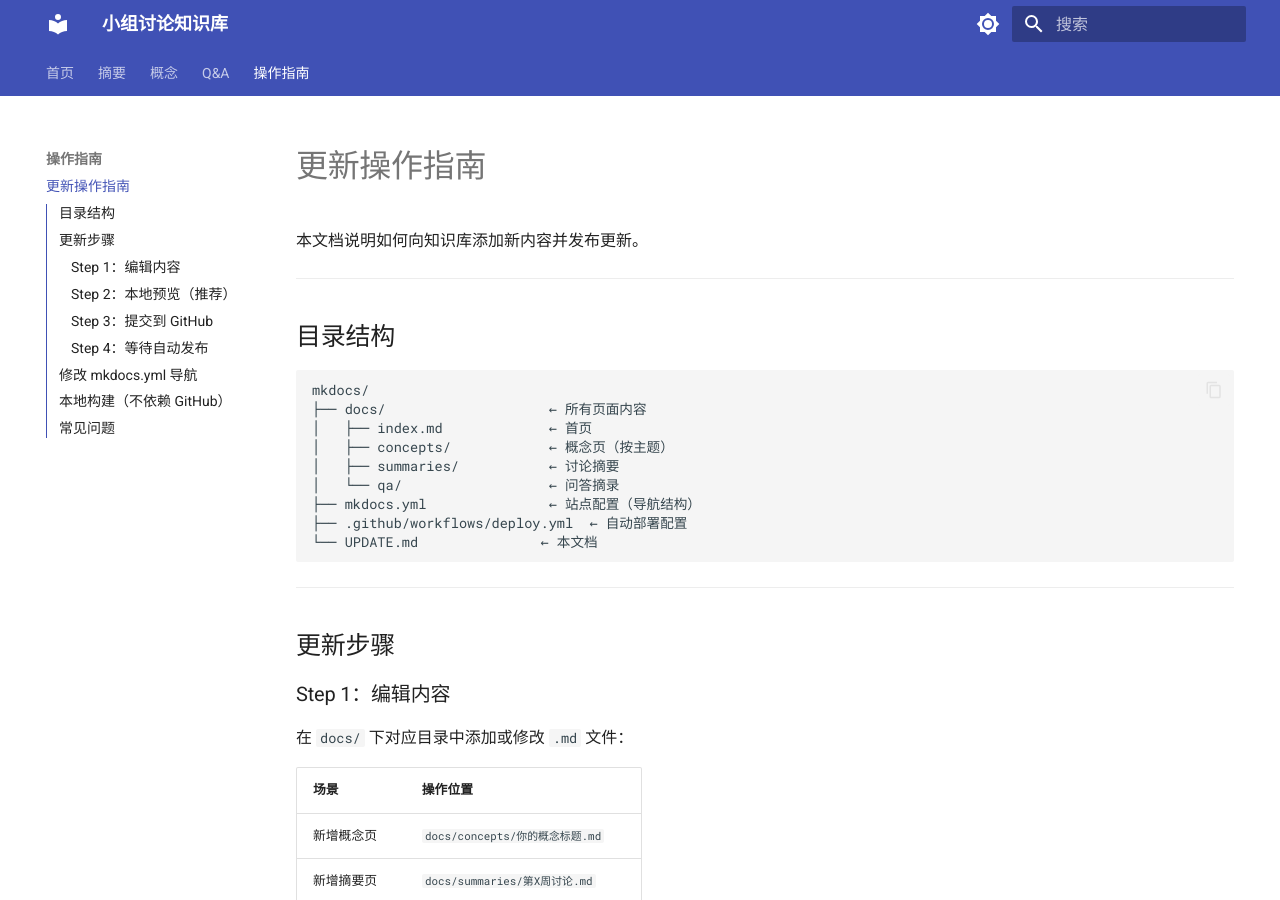
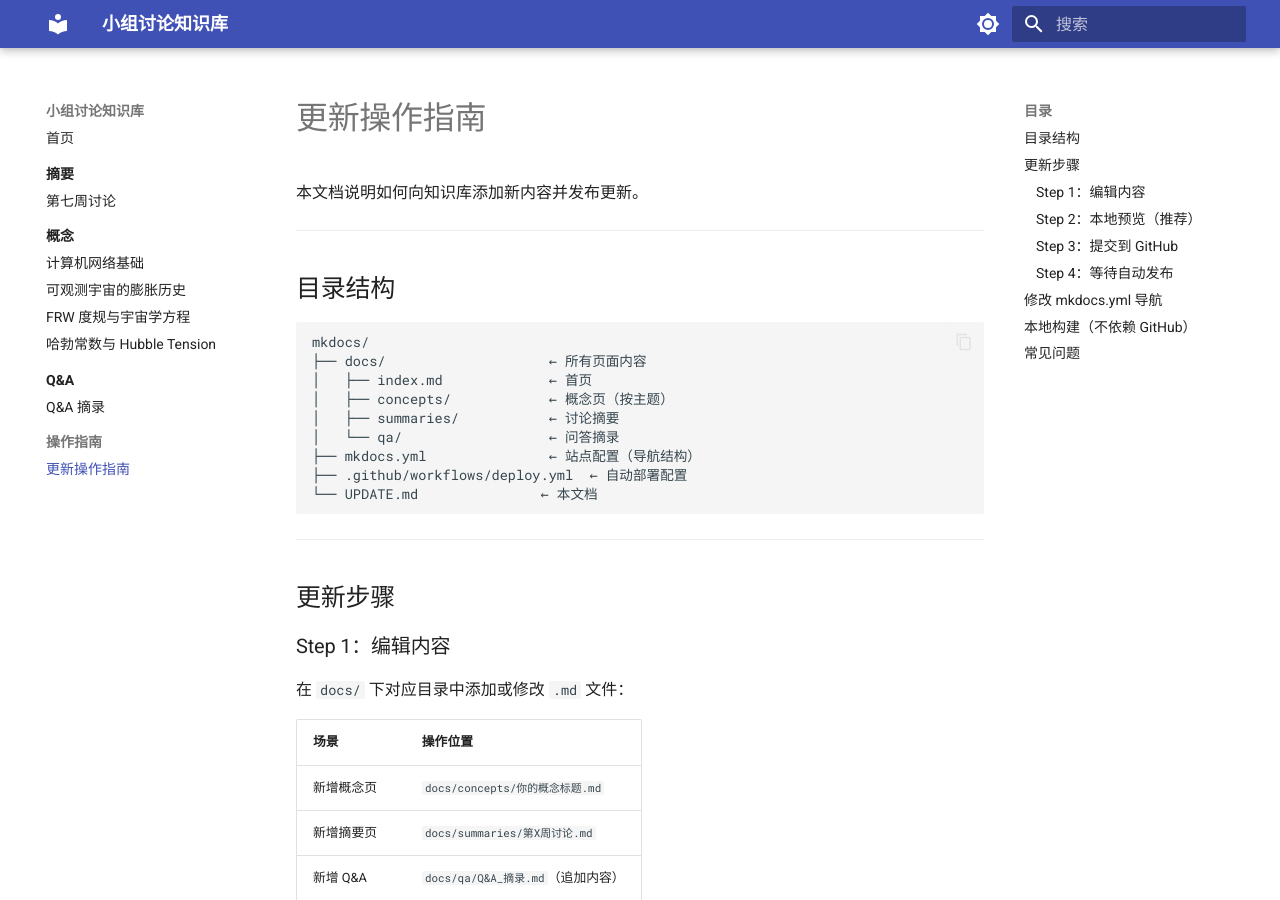
Before and after one commit to xz-freshman/group-discussion-wiki, an MkDocs documentation site: the page built from docs/UPDATE.md, in a window 1280 px wide and 900 px high. Built offline with MkDocs 1.6.1 and Material for MkDocs 9.7.7, drawn with Linux system fonts in a browser that asks for light colours.

Commit message:
feat: 优化前端导航结构并添加分组索引页

```diff
--- a/mkdocs.yml
+++ b/mkdocs.yml
@@ -22,24 +22,29 @@ theme:
   features:
     - navigation.instant
     - navigation.tracking
-    - navigation.tabs
     - navigation.sections
-    - toc.integrate
+    - navigation.expand
+    - navigation.indexes
+    - toc.follow
     - search.suggest
     - search.highlight
     - content.code.copy
+    - content.tabs.link
 
 nav:
   - 首页: index.md
   - 摘要:
-    - summaries/第七周讨论.md
+    - summaries/index.md
+    - 第七周讨论: summaries/第七周讨论.md
   - 概念:
-    - concepts/计算机网络基础.md
-    - concepts/可观测宇宙的膨胀历史.md
-    - concepts/FRW 度规与宇宙学方程.md
-    - concepts/哈勃常数与 Hubble Tension.md
+    - concepts/index.md
+    - 计算机网络基础: concepts/计算机网络基础.md
+    - 可观测宇宙的膨胀历史: concepts/可观测宇宙的膨胀历史.md
+    - FRW 度规与宇宙学方程: concepts/FRW 度规与宇宙学方程.md
+    - 哈勃常数与 Hubble Tension: concepts/哈勃常数与 Hubble Tension.md
   - Q&A:
-    - qa/Q&A 摘录.md
+    - qa/index.md
+    - Q&A 摘录: qa/Q&A 摘录.md
   - 操作指南:
     - UPDATE.md
 
```
Also changed, not shown: docs/concepts/index.md (added, +10 -0 lines), docs/qa/index.md (added, +7 -0 lines), docs/summaries/index.md (added, +7 -0 lines).
